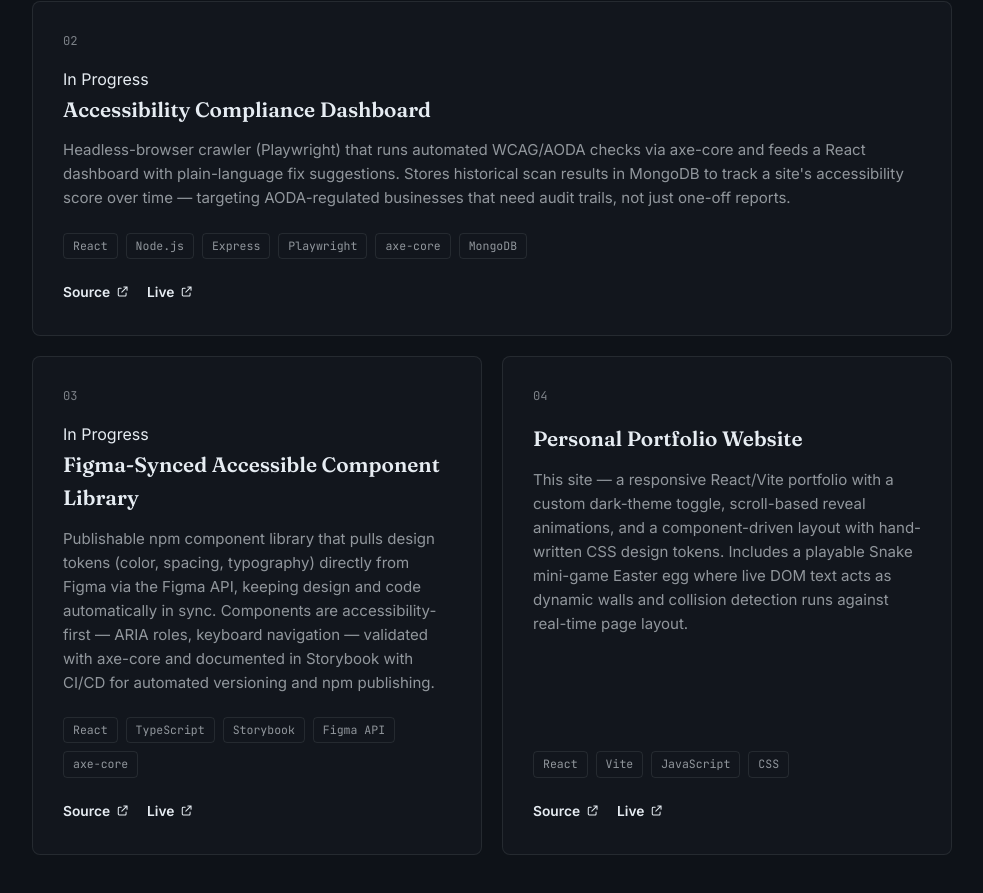
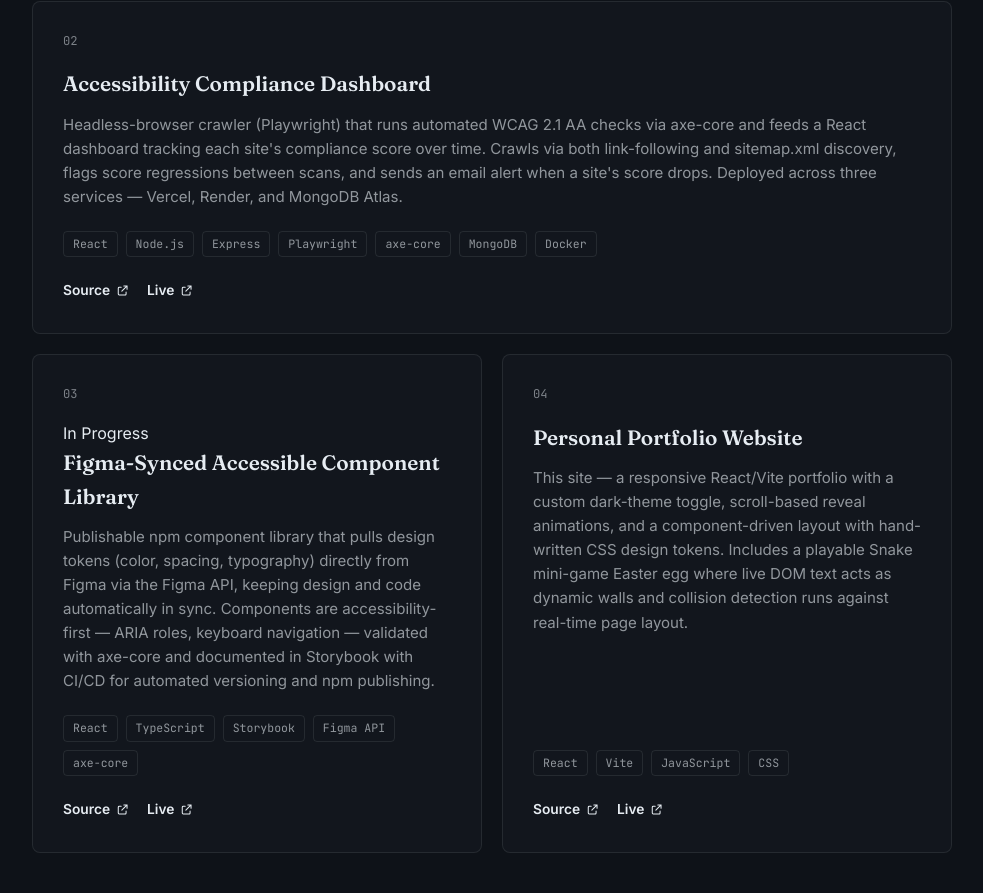
Before and after one commit to PratigMgr/PratigMgr, a React (Vite) app in the folder pratig-portfolio/: page / in a window 1280 px wide. Shown: the part 5753-6646 px from the top of the page, without its empty margins (148-1131 px from the left). Built offline with nearby package versions, Linux system fonts and the light colour scheme.

Commit message:
Update Projects.jsx
finish 2nd dashboard project and update the live link in portfolio

```diff
--- a/pratig-portfolio/src/components/Projects.jsx
+++ b/pratig-portfolio/src/components/Projects.jsx
@@ -40,12 +40,11 @@ const PROJECTS = [
     id: 'accessibility-dashboard',
     name: 'Accessibility Compliance Dashboard',
     summary:
-      'Headless-browser crawler (Playwright) that runs automated WCAG/AODA checks via axe-core and feeds a React dashboard with plain-language fix suggestions. Stores historical scan results in MongoDB to track a site\'s accessibility score over time — targeting AODA-regulated businesses that need audit trails, not just one-off reports.',
-    stack: ['React', 'Node.js', 'Express', 'Playwright', 'axe-core', 'MongoDB'],
-    repoUrl: 'https://github.com/PratigMgr',
-    liveUrl: '#',
+      'Headless-browser crawler (Playwright) that runs automated WCAG 2.1 AA checks via axe-core and feeds a React dashboard tracking each site\'s compliance score over time. Crawls via both link-following and sitemap.xml discovery, flags score regressions between scans, and sends an email alert when a site\'s score drops. Deployed across three services — Vercel, Render, and MongoDB Atlas.',
+    stack: ['React', 'Node.js', 'Express', 'Playwright', 'axe-core', 'MongoDB', 'Docker'],
+    repoUrl: 'https://github.com/PratigMgr/a11y-dashboard',
+    liveUrl: 'https://a11y-dashboard-one.vercel.app',
     featured: true,
-    inProgress: true,
   },
   {
     id: 'component-library',
```
